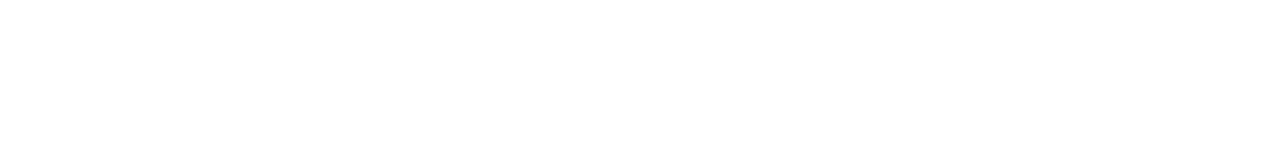
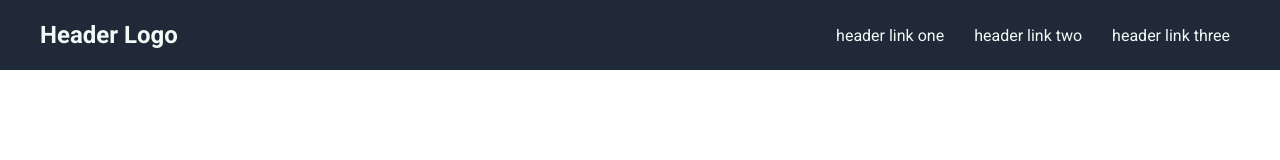
Before and after one commit to disCodeOri/theodinproject, a plain HTML site: page Odin's flexbox/index.html in a window 1280 px wide. Drawn offline with Linux system fonts and the light colour scheme.

Commit message:
Created the entire navbar.

```diff
--- a/Odin's flexbox/index.html
+++ b/Odin's flexbox/index.html
@@ -3,10 +3,33 @@
 <head>
     <meta charset="UTF-8">
     <meta name="viewport" content="width=device-width, initial-scale=1.0">
-    <title>Document</title>
+    <title>Flexbox project</title>
     <link rel="stylesheet" href="./style.css">
 </head>
 <body>
+    <!-- Navigation bar division -->
+    <div class="navbar">
+        <div class="header-logo">
+            <strong>Header Logo</strong>
+        </div>
+        <div class="navlinks">
+            <p>header link one</p>
+            <p>header link two</p>
+            <p>header link three</p>
+        </div>
+    </div>
 
+    <div class="class-container">
+        <!-- Hero page division -->
+        <div class="hero"></div>
+        <!-- Inline card stack division -->
+        <div class="inline-card-stack"></div>
+        <!-- Inspiring quote by thor division -->
+        <div class="inspiring-quote"></div>
+        <!-- Sign up card division -->
+        <div class="sign-up-card"></div>
+        <!-- Copyright division -->
+        <div class="copyright"></div>
+    </div>
 </body>
 </html>
--- a/Odin's flexbox/style.css
+++ b/Odin's flexbox/style.css
@@ -0,0 +1,35 @@
+@import url('https://fonts.googleapis.com/css2?family=Roboto:ital,wght@0,100;0,300;0,400;0,500;0,700;0,900;1,100;1,300;1,400;1,500;1,700;1,900&display=swap');
+
+
+* {
+    font-family: "Roboto", sans-serif;
+}
+
+body {
+    margin: 0%;
+}
+
+.navbar {
+    display: flex;
+    background-color: #1f2937;
+    align-items: center;
+    align-content: center;
+    padding-left: 40px;
+    padding-right: 30px;
+    color: #f2faf8;
+    height: 70px;
+}
+
+.header-logo {
+    font-size: 24px;
+    justify-content: left;
+
+}
+
+.navlinks {
+    flex: 1 1 auto;
+    display: flex;
+    justify-content: right;
+    margin: 20px;
+    gap: 30px;
+}
```
Also changed, not shown: Odin's flexbox/01.png (added), Odin's flexbox/02.png (added).
